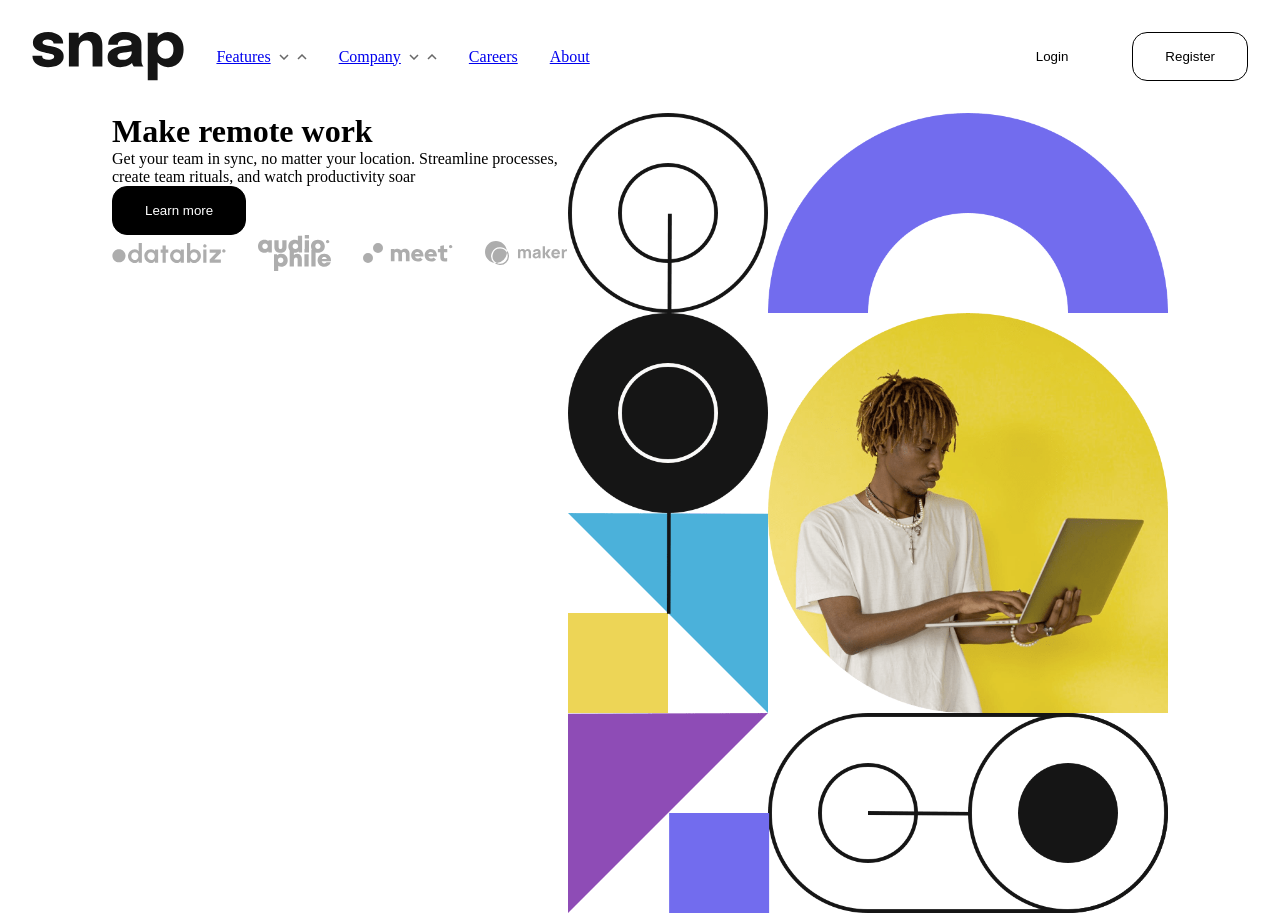
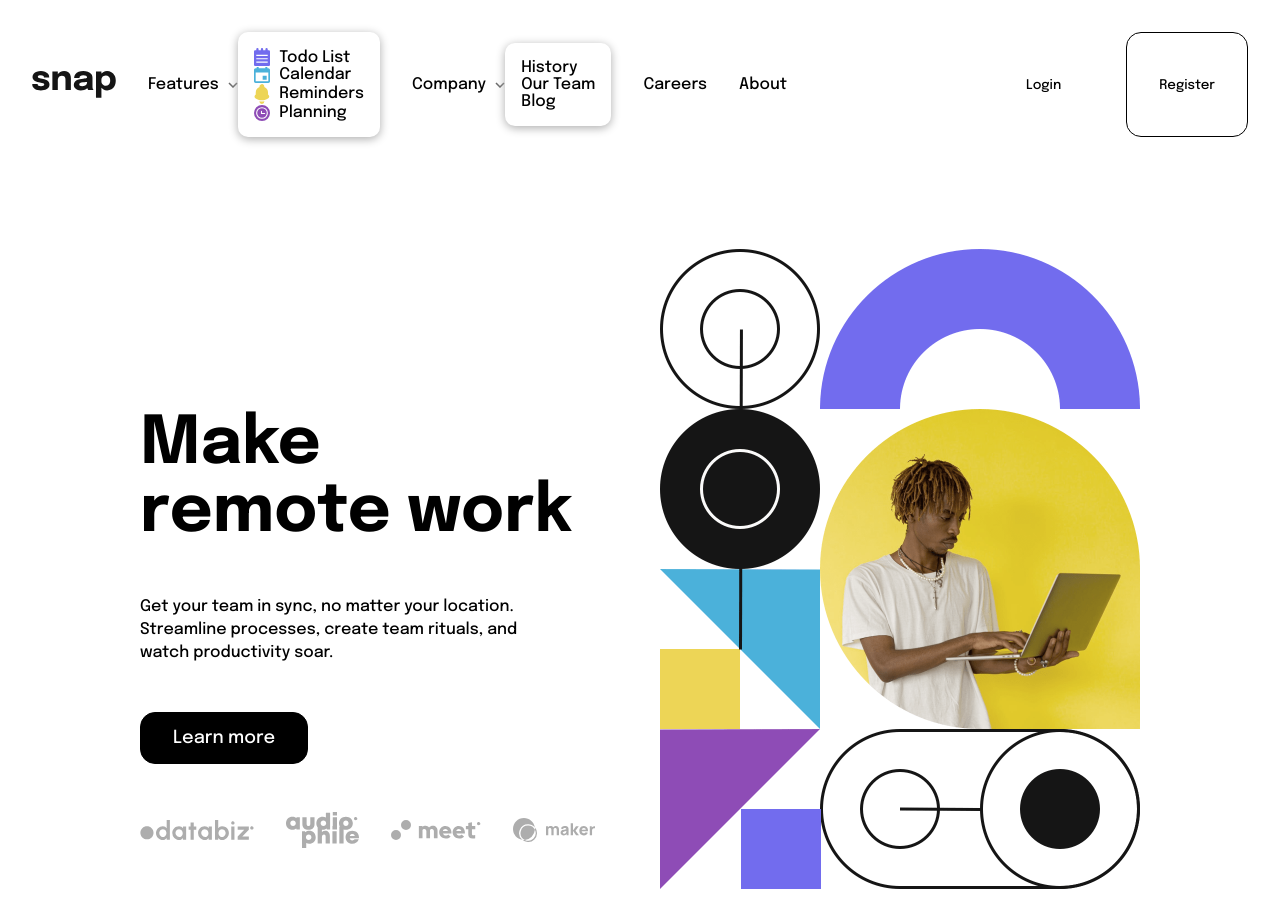
Before and after one commit to JacobMarshall0/FrontendMentor, a plain HTML site: page intro-section-with-dropdown-navigation-main/index.html in a window 1280 px wide. Drawn offline with Linux system fonts and the light colour scheme.

Commit message:
finished most of desktop styling

```diff
--- a/intro-section-with-dropdown-navigation-main/index.html
+++ b/intro-section-with-dropdown-navigation-main/index.html
@@ -7,6 +7,9 @@
     <title>Frontend Mentor | Intro section with dropdown navigation</title>
 
     <link rel="stylesheet" href="style.css">
+    <link rel="preconnect" href="https://fonts.googleapis.com">
+    <link rel="preconnect" href="https://fonts.gstatic.com" crossorigin>
+    <link href="https://fonts.googleapis.com/css2?family=Epilogue:wght@500;700&display=swap" rel="stylesheet">
 </head>
 <body>
     <header>
@@ -19,10 +22,11 @@
                 </div>
                 <ul>
                     <li>
-                        <a href="#">Features</a>
-                        <div class="dropdown-image-down"><img src="./resources/images/icon-arrow-down.svg" alt="dropdown down"></div>
-                        <div class="dropdown-image-up"><img src="./resources/images/icon-arrow-up.svg" alt="dropdown up"></div>
-                        <ul class="dropdown" id="Features">
+                        <a href="#">Features
+                            <div class="dropdown-image-down"><img src="./resources/images/icon-arrow-down.svg" alt="dropdown down"></div>
+                            <div class="dropdown-image-up hidden"><img src="./resources/images/icon-arrow-up.svg" alt="dropdown up"></div>
+                        </a>
+                        <ul class="dropdown " id="Features">
                             <li><a href="#"><img src="./resources/images/icon-todo.svg" alt="icon">Todo List</a></li>
                             <li><a href="#"><img src="./resources/images/icon-calendar.svg" alt="icon">Calendar</a></li>
                             <li><a href="#"><img src="./resources/images/icon-reminders.svg" alt="icon">Reminders</a></li>
@@ -30,9 +34,10 @@
                         </ul>
                     </li>
                     <li>
-                        <a href="#">Company</a>
-                        <div class="dropdown-image-down"><img src="./resources/images/icon-arrow-down.svg" alt="dropdown down"></div>
-                        <div class="dropdown-image-up"><img src="./resources/images/icon-arrow-up.svg" alt="dropdown up"></div>
+                        <a href="#">Company
+                            <div class="dropdown-image-down"><img src="./resources/images/icon-arrow-down.svg" alt="dropdown down"></div>
+                            <div class="dropdown-image-up hidden"><img src="./resources/images/icon-arrow-up.svg" alt="dropdown up"></div>
+                        </a>
                         <ul class="dropdown" id="Company">
                             <li><a href="#">History</a></li>
                             <li><a href="#">Our Team</a></li>
@@ -55,8 +60,9 @@
     </header>
     <main>
         <div class="text">
-            <h1>Make remote work</h1>
-            <p>Get your team in sync, no matter your location. Streamline processes, create team rituals, and watch productivity soar</p>
+            <h1>Make <br> remote work</h1>
+            <p>Get your team in sync, no matter your location.
+                <br>Streamline processes, create team rituals, and watch productivity soar.</p>
             <button class="inverted">Learn more</button>
 
             <ul class="brands">
--- a/intro-section-with-dropdown-navigation-main/style.css
+++ b/intro-section-with-dropdown-navigation-main/style.css
@@ -1,7 +1,22 @@
+:root {
+    --ff-main: 'Epilogue', sans-serif;
+
+    --fs-500: 1.125rem;
+    --fs-600: 1.25rem;
+    --fs-700: 1.375rem;
+    --fs-800: 1.5rem;
+    --fs-900: 1.625rem;
+    --fs-1000: 1.75rem;
+    --fs-2000: 3.5rem;
+    --fs-2300: 4.125rem;
+    --fs-2400: 4.25rem;
+    --fs-2500: 4.375rem;
+}
 
 * {
     padding: 0;
     margin: 0;
+    font-family: var(--ff-main);
 }
 
 .desktop-nav {
@@ -28,11 +43,31 @@
     gap: 2rem;
 }
 
+a {
+    text-decoration: none;
+    color: black;
+}
+
+h1 {
+    font-size: var(--fs-2300);
+    font-weight: 700;
+}
+
+p {
+    width: 90%;
+    line-height: 2.5ch;
+}
+
 button {
     padding: 1rem 2rem;
     border: none;
     background-color: transparent;
     border-radius: 15px;
+    border: 1px solid transparent;
+}
+
+button:hover {
+    cursor: pointer;
 }
 
 .border {
@@ -43,12 +78,13 @@ button {
     background-color: black;
     color: white;
     border: 1px solid black;
+
+    font-size: var(--fs-500);
 }
 
 .inverted:hover {
     background-color: white;
     color: black;
-
 }
 
 .logo {
@@ -64,18 +100,32 @@ button {
 li {
     display: flex;
     align-items: center;
-    gap: 1ch;
     list-style-type: none;
 }
 
-.dropdown {
-    display: none;
+li > a {
+    display: flex;
+    align-items: center;
+    gap: 1ch;
+    position: relative;
+}
+
+.dropdown{
+    position: relative;
+    padding: 1rem;
+    border-radius: 10px;
+    box-shadow: 0px 2px 10px rgb(172, 172, 172);
+}
+
+.dropdown > li > a > img {
+    width: 16px;
 }
 
 main {
     display: flex;
     justify-content: center;
-
+    align-items: center;
+    gap: 4rem;
     padding: 0rem 15rem;
 }
 
@@ -84,14 +134,24 @@ main > div {
 }
 
 .text{
-    width: 70%;
-
+    display: flex;
+    flex-direction: column;
+    justify-content: center;
+    align-items: flex-start;
+    gap: 3rem;
 }
 
+.text > h1 {
+    margin-top: 7.5rem;
+}
 
+.image {
+    display: flex;
+    align-items: center;
+}
 
 .image > img {
-    height: 100%;
+    height: 80%;
 }
 
 .brands {
@@ -102,3 +162,6 @@ main > div {
 #mobile {
     display: none;
 }
+
+/* Utility */
+.hidden {display: none;}
```
